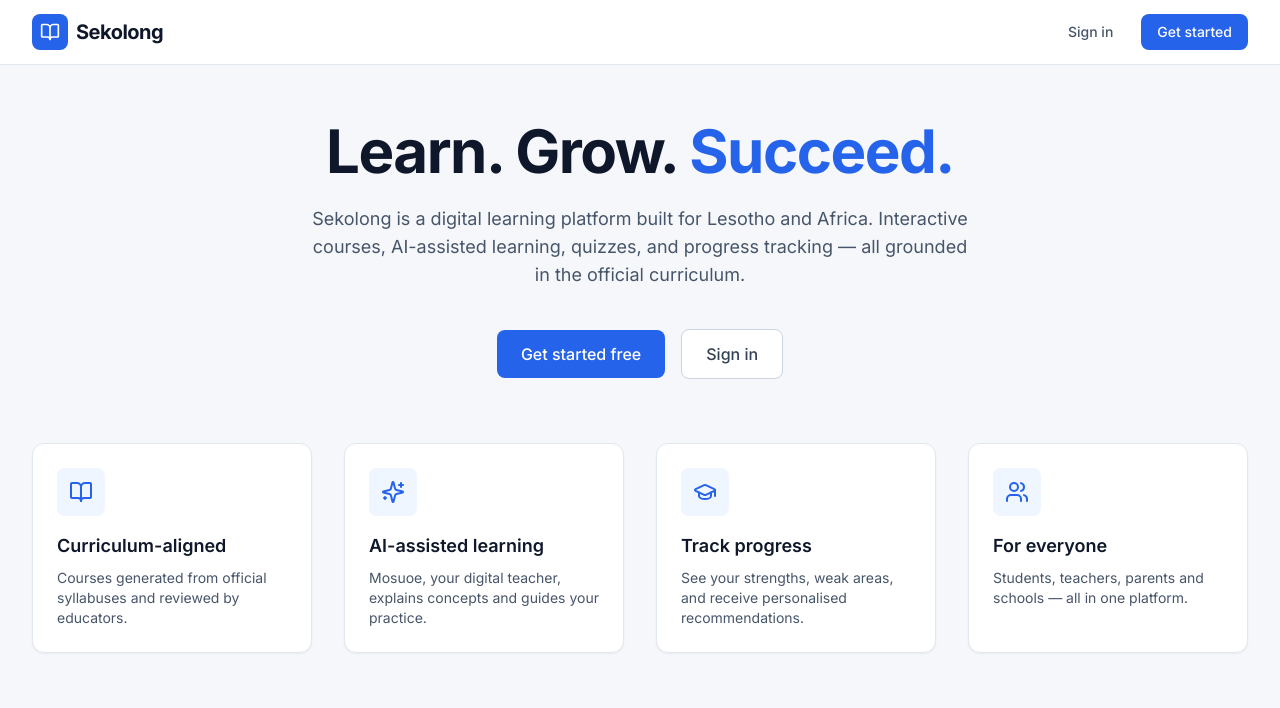
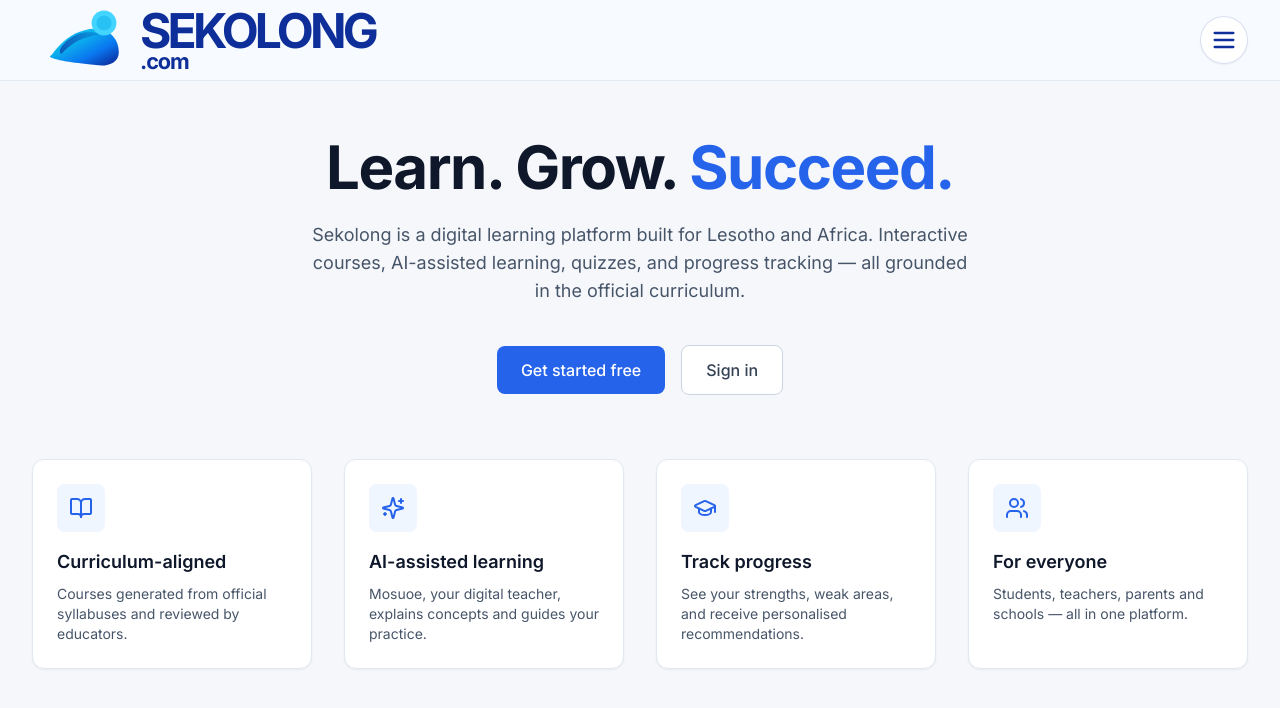
Before and after one commit to Morenahabotsoes/sekolong.com, a React (Vite) app: page / in a window 1280 px wide. Shown: the top 708 px of the page. Built offline with nearby package versions, Linux system fonts and the light colour scheme; no server answers.

Commit message:
Update the app header to show only the Sekolong logo and clean menu trigger

```diff
--- a/src/components/layout/Navbar.tsx
+++ b/src/components/layout/Navbar.tsx
@@ -1,71 +1,27 @@
 import { Link } from 'react-router-dom'
-import { useAuth } from '@/contexts/AuthContext'
-import { LogOut, Menu, BookOpen } from 'lucide-react'
+import { Menu } from 'lucide-react'
+import SekolongLogo from '@/components/logo/SekolongLogo'
 
 interface NavbarProps {
   onMenuClick?: () => void
 }
 
 export function Navbar({ onMenuClick }: NavbarProps) {
-  const { user, profile, signOut } = useAuth()
+  return (
+    <header className="sticky top-0 z-40 border-b border-slate-200 bg-[#F7FAFF]/95 backdrop-blur-md">
+      <div className="mx-auto flex h-[80px] max-w-[1600px] items-center justify-between px-4 sm:px-6 lg:px-8">
+        <Link to="/" className="flex items-center">
+          <SekolongLogo className="scale-[0.9] sm:scale-100" />
+        </Link>
 
-  return (
-    <header className="sticky top-0 z-40 border-b border-slate-200 bg-white/95 backdrop-blur">
-      <div className="mx-auto flex h-16 max-w-7xl items-center justify-between px-4 sm:px-6 lg:px-8">
-        <div className="flex items-center gap-3">
-          {user && (
-            <button
-              onClick={onMenuClick}
-              className="rounded-lg p-2 text-slate-600 hover:bg-slate-100 lg:hidden"
-              aria-label="Open menu"
-            >
-              <Menu className="h-5 w-5" />
-            </button>
-          )}
-
-          <Link to="/" className="flex items-center gap-2">
-            <div className="flex h-9 w-9 items-center justify-center rounded-lg bg-primary-600 text-white">
-              <BookOpen className="h-5 w-5" />
-            </div>
-            <span className="text-xl font-bold tracking-tight text-slate-900">
-              Sekolong
-            </span>
-          </Link>
-        </div>
-
-        <nav className="flex items-center gap-3">
-          {user ? (
-            <>
-              <div className="hidden sm:block text-sm text-slate-600">
-                <span className="font-medium text-slate-900">
-                  {profile?.full_name || user.email}
-                </span>
-                {profile?.role && (
-                  <span className="ml-2 rounded-full bg-slate-100 px-2 py-0.5 text-xs capitalize text-slate-600">
-                    {profile.role}
-                  </span>
-                )}
-              </div>
-              <button
-                onClick={() => signOut()}
-                className="btn-ghost gap-2"
-                title="Sign out"
-              >
-                <LogOut className="h-4 w-4" />
-                <span className="hidden sm:inline">Sign out</span>
-              </button>
-            </>
-          ) : (
-            <>
-              <Link to="/login" className="btn-ghost">
-                Sign in
-              </Link>
-              <Link to="/register" className="btn-primary">
-                Get started
-              </Link>
-            </>
-          )}
-        </nav>
+        <button
+          type="button"
+          onClick={onMenuClick}
+          aria-label="Open user dashboard"
+          className="flex h-12 w-12 items-center justify-center rounded-full border border-[#0E2F9A]/15 bg-white text-[#0E2F9A] shadow-sm transition hover:bg-[#EAF8FF] hover:text-[#0E2F9A]"
+        >
+          <Menu className="h-7 w-7" />
+        </button>
       </div>
     </header>
   )
```
